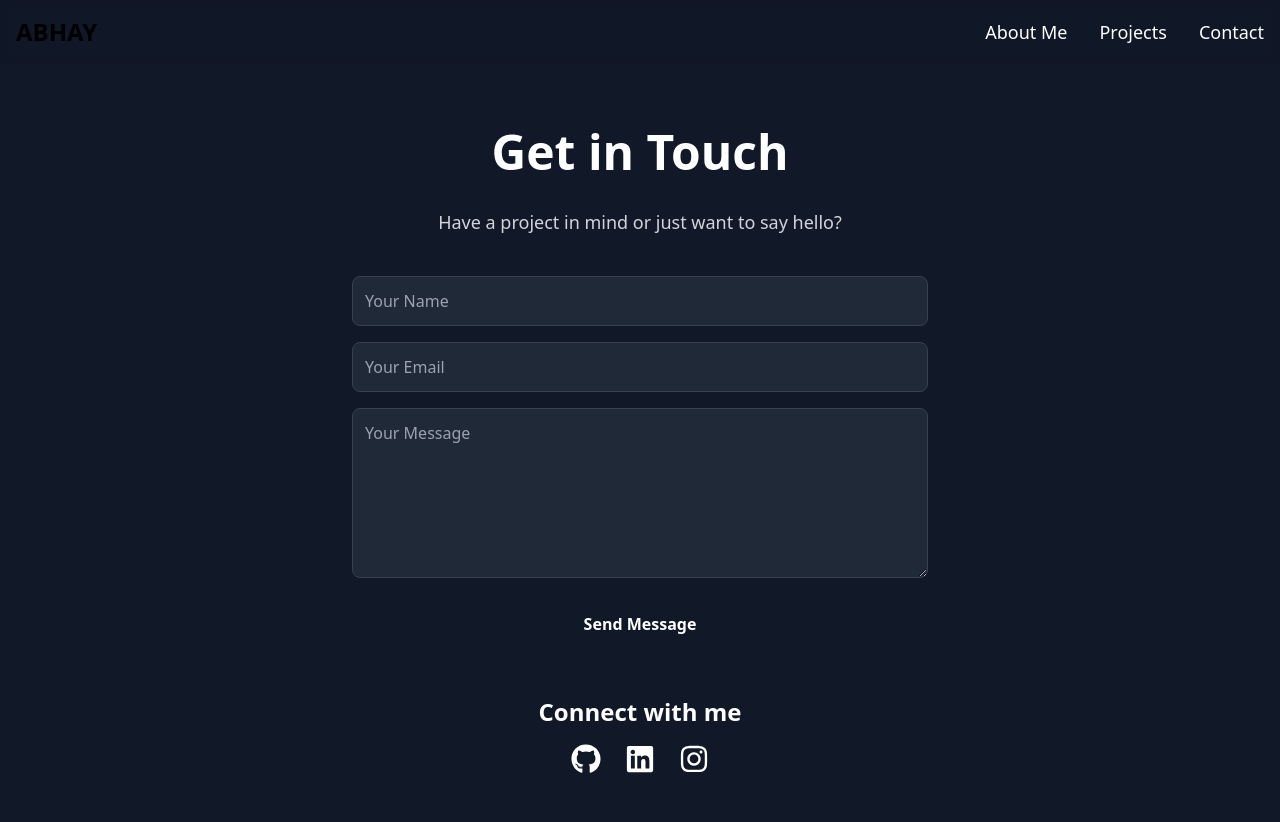
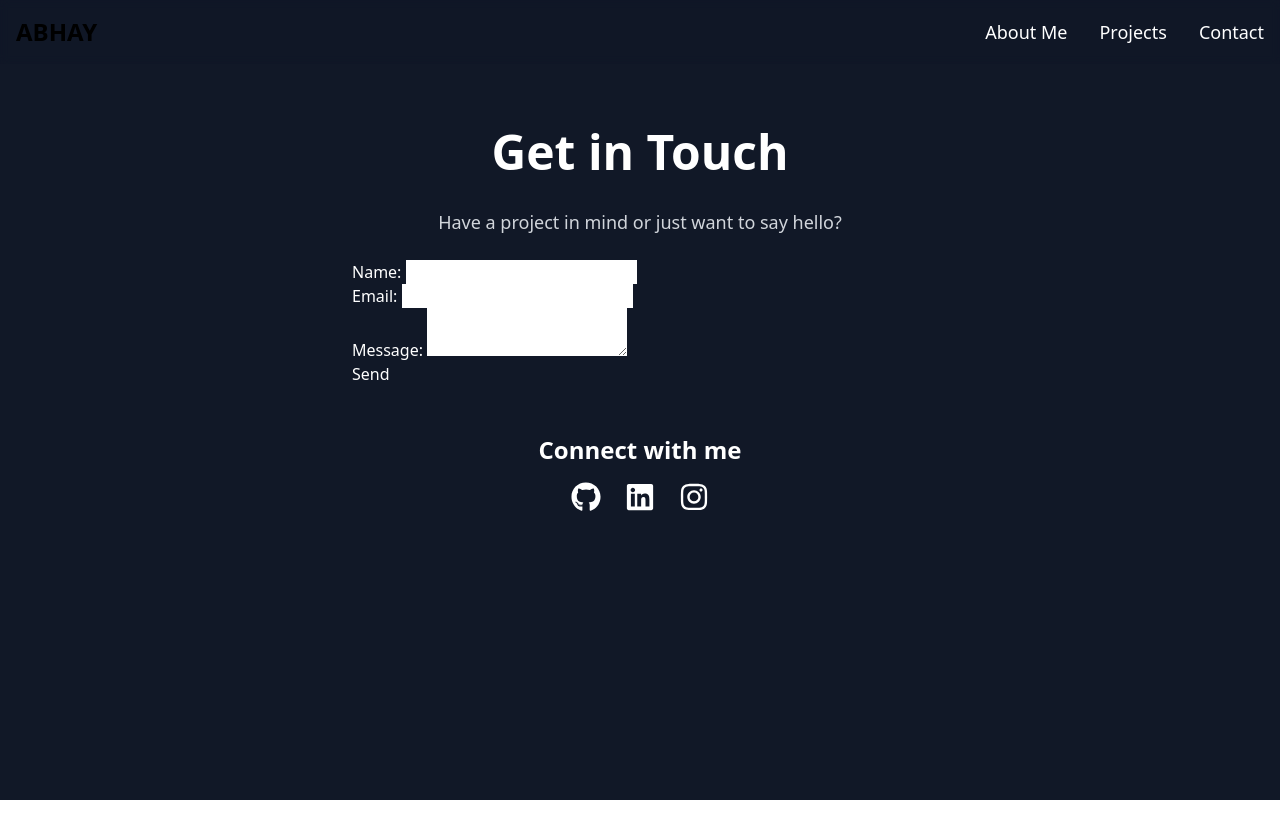
Before and after one commit to abhaykora07/abhay-portfolio, a React (Vite) app: page /contact in a window 1280 px wide. After the commit the page ends 800 px from the top, so only its background shows below. Built offline with nearby package versions, Linux system fonts and the light colour scheme.

Commit message:
feat: Simplified form for Netlify detection

```diff
--- a/src/pages/AboutPage.jsx
+++ b/src/pages/AboutPage.jsx
@@ -8,13 +8,16 @@ const AboutPage = () => {
       <div className="container mx-auto py-12">
         <h1 className="text-4xl md:text-5xl font-bold mb-8 text-center text-neon-blue">About Me</h1>
 
+        {/* Bio Section */}
         <div className="max-w-3xl mx-auto mb-12">
           <p className="text-lg md:text-xl text-gray-300 leading-relaxed text-center">
             A concise paragraph about you—not just your B.Tech stream, but also your interests in projects, photography, and other creative skills.
           </p>
         </div>
 
+        {/* Skills Section */}
         <div className="grid grid-cols-1 md:grid-cols-2 lg:grid-cols-3 gap-12">
+          {/* AI/ML Skills */}
           <div>
             <h2 className="text-3xl font-semibold mb-4 text-neon-blue">AI/ML</h2>
             {skills.aiMl.map((skill, index) => (
@@ -22,6 +25,7 @@ const AboutPage = () => {
             ))}
           </div>
 
+          {/* Web Dev Skills */}
           <div>
             <h2 className="text-3xl font-semibold mb-4 text-neon-blue">Web Dev</h2>
             {skills.webDev.map((skill, index) => (
@@ -29,6 +33,7 @@ const AboutPage = () => {
             ))}
           </div>
 
+          {/* Creative Skills */}
           <div>
             <h2 className="text-3xl font-semibold mb-4 text-neon-blue">Creative</h2>
             {skills.creative.map((skill, index) => (
--- a/src/pages/ContactPage.jsx
+++ b/src/pages/ContactPage.jsx
@@ -13,47 +13,21 @@ const ContactPage = () => {
           <p className="text-lg text-gray-300 text-center mb-6">
             Have a project in mind or just want to say hello?
           </p>
-          <form
-            name="contact"
-            method="POST"
-            data-netlify="true"
-            data-netlify-honeypot="bot-field"
-            className="space-y-4"
-          >
-            <input type="hidden" name="form-name" value="contact" />
-            <p className="hidden">
-              <label>Don’t fill this out if you’re a human: <input name="bot-field" /></label>
-            </p>
-            <input type="hidden" name="redirectTo" value="/" />
-
-            <input
-              type="text"
-              name="name"
-              placeholder="Your Name"
-              className="w-full p-3 rounded-lg bg-gray-800 border border-gray-700 focus:outline-none focus:ring-2 focus:ring-neon-blue"
-              required
-            />
-            <input
-              type="email"
-              name="email"
-              placeholder="Your Email"
-              className="w-full p-3 rounded-lg bg-gray-800 border border-gray-700 focus:outline-none focus:ring-2 focus:ring-neon-blue"
-              required
-            />
-            <textarea
-              name="message"
-              rows="6"
-              placeholder="Your Message"
-              className="w-full p-3 rounded-lg bg-gray-800 border border-gray-700 focus:outline-none focus:ring-2 focus:ring-neon-blue"
-              required
-            ></textarea>
-            <button
-              type="submit"
-              className="w-full px-6 py-3 rounded-lg bg-neon-blue text-white font-semibold transition-transform duration-300 hover:scale-105"
-            >
-              Send Message
-            </button>
-          </form>
+          <form name="contact" method="POST" data-netlify="true">
+  <input type="hidden" name="form-name" value="contact" />
+  <p>
+    <label>Name: <input type="text" name="name" /></label>
+  </p>
+  <p>
+    <label>Email: <input type="email" name="email" /></label>
+  </p>
+  <p>
+    <label>Message: <textarea name="message"></textarea></label>
+  </p>
+  <p>
+    <button type="submit">Send</button>
+  </p>
+</form>
         </div>
 
         <div className="text-center">
```
